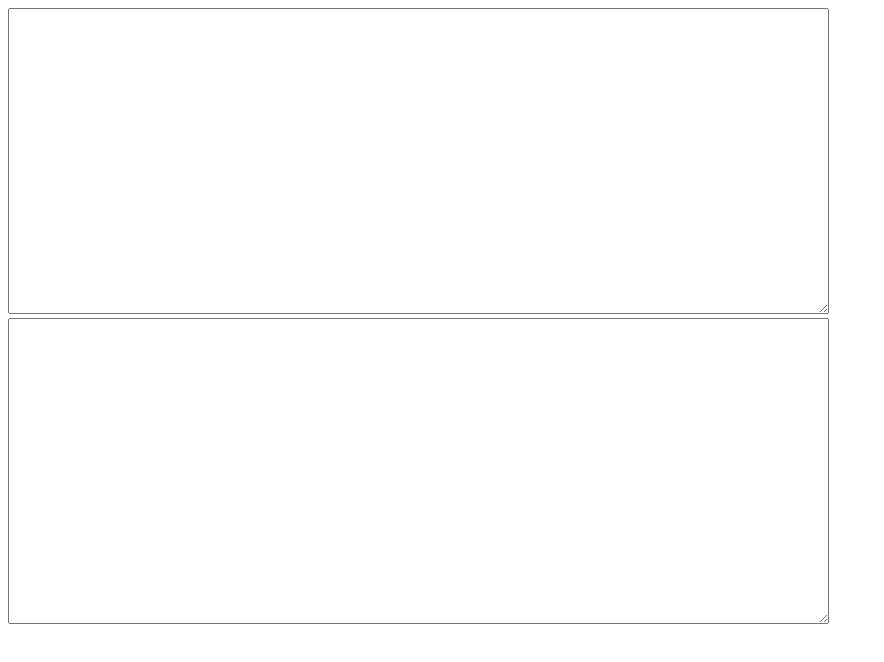
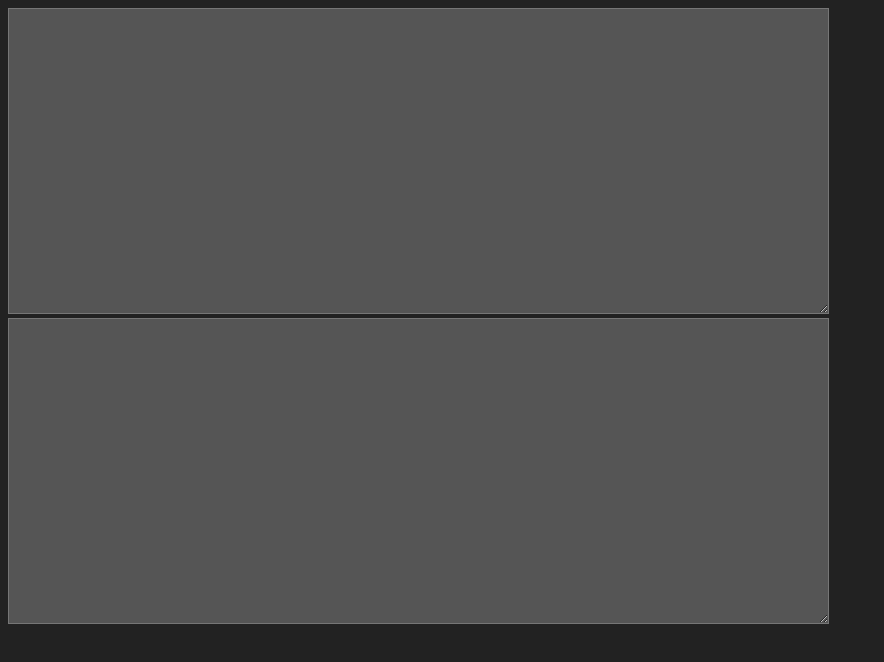
Before and after one commit to dogwater53/emojifire, a plain HTML site: page index.html in a window 1280 px wide. Shown: the whole page, without its empty margins (0-884 px from the left). Drawn offline with Linux system fonts and the light colour scheme.

Commit message:
dark mode

```diff
--- a/index.html
+++ b/index.html
@@ -4,6 +4,7 @@
 	<meta charset="utf-8">
 	<meta name="viewport" content="width=device-width, initial-scale=1">
 	<title>emoji thingy</title>
+	<link rel="stylesheet" type="text/css" href="style.css">
 </head>
 <body>
 	<textarea id="text" oninput="toEmoji();" cols="100" rows="20"></textarea><br>
--- /dev/null
+++ b/style.css
@@ -0,0 +1,7 @@
+body {
+	background: #222222;
+}
+
+textarea {
+	background: #555555;
+}
```
